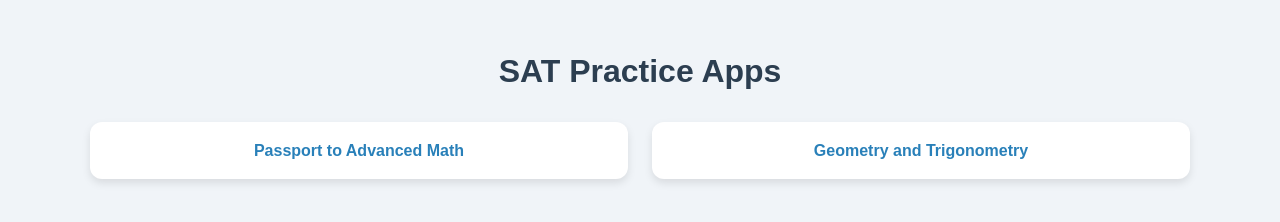
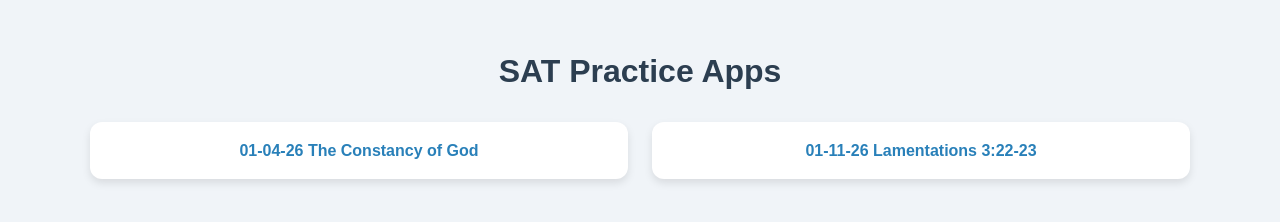
Before and after one commit to iowoyemi-blip/cc_messages_transcripts, a plain HTML site: page index.html in a window 1280 px wide. Drawn offline with Linux system fonts and the light colour scheme.

Commit message:
Fix syntax errors in app list in index.html

```diff
--- a/index.html
+++ b/index.html
@@ -20,8 +20,8 @@
 
   <script>
     const apps = [
-      { file: "passport_advanced_math.html", title: "Passport to Advanced Math" },
-      { file: "geometry_trig.html.html", title: "Geometry and Trigonometry" }
+      { file: "1-4-26_constancy_of_god.html", title: "01-04-26 The Constancy of God" },
+      { file: "1-11-26_Lamentations_3_22-23.html", title: "01-11-26 Lamentations 3:22-23" }
     ];
 
     const grid = document.getElementById("appGrid");
```
